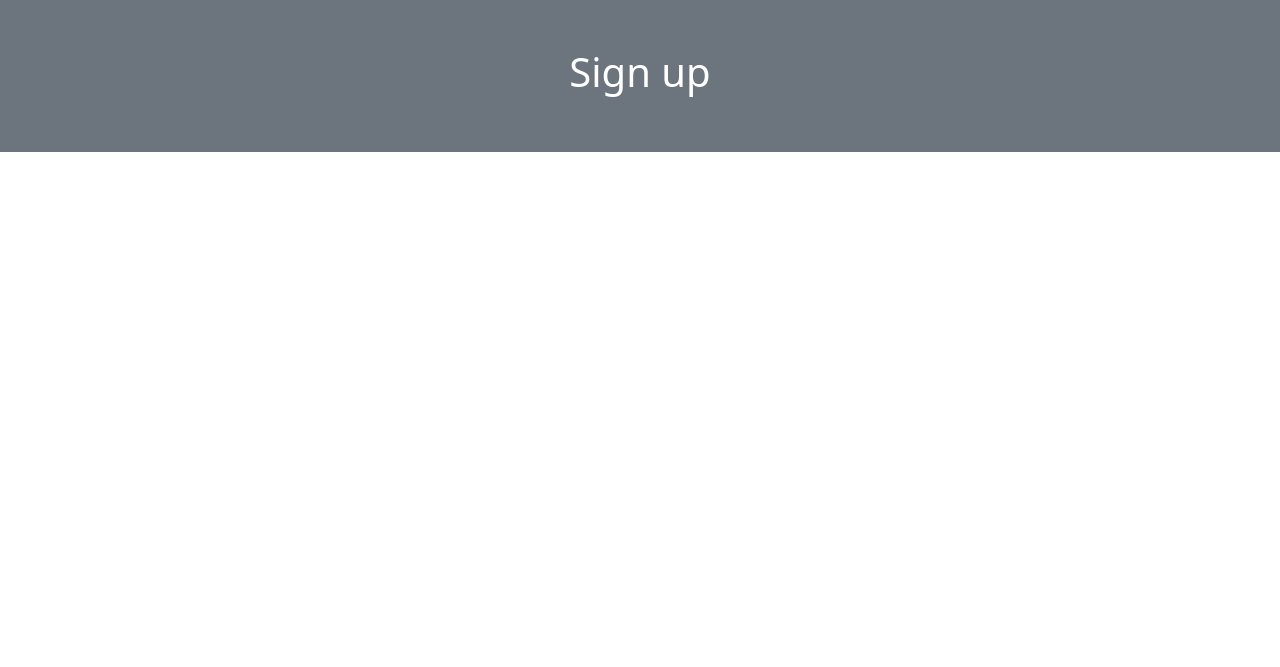
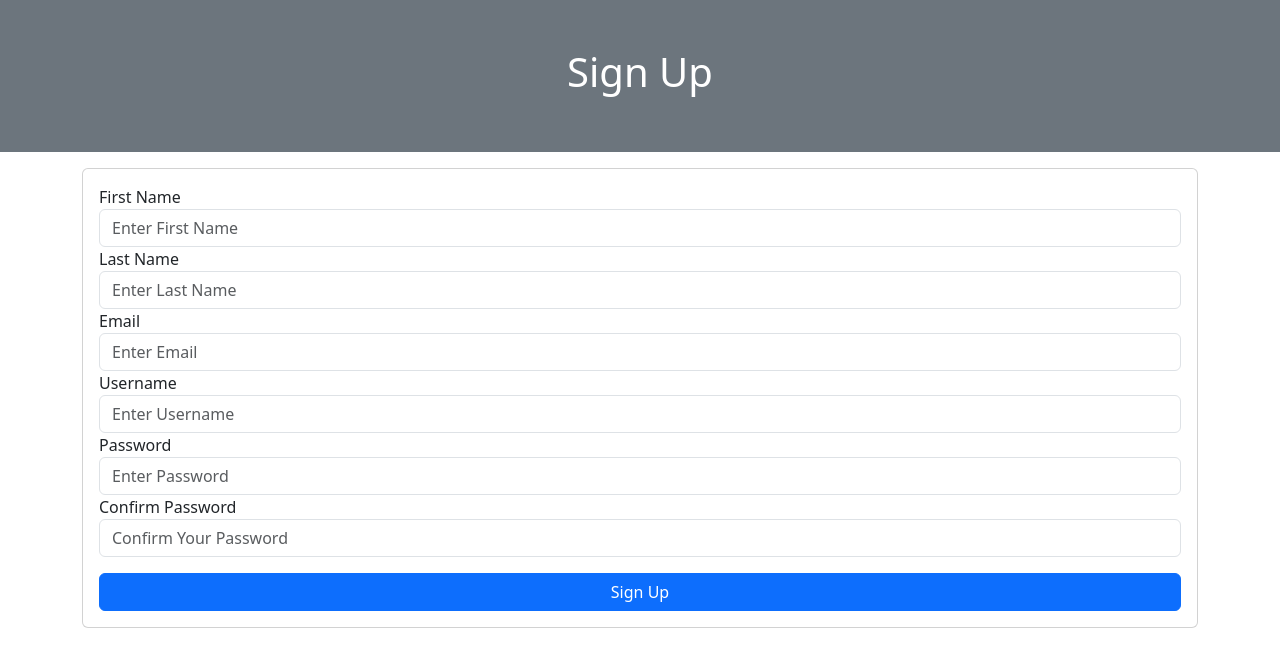
Before and after one commit to Ants1nYourPantz/kekambas-111_flask_blog, a Flask app: page /signup in a window 1280 px wide. Shown: the part 56-723 px from the top of the page. Run offline with Flask 2, Linux system fonts and the light colour scheme.

Commit message:
add flask-wtf and create sign up form

```diff
--- a/app/__init__.py
+++ b/app/__init__.py
@@ -1,6 +1,7 @@
 from flask import Flask
 
 app = Flask(__name__)
+app.config['SECRET_KEY'] = 'you-will-never-guess'
 
 
 # import all of the routes from the routes file into the current package
--- /dev/null
+++ b/app/forms.py
@@ -0,0 +1,13 @@
+from flask_wtf import FlaskForm
+from wtforms import StringField, PasswordField, SubmitField, EmailField
+from wtforms.validators import InputRequired, EqualTo
+
+
+class SignUpForm(FlaskForm):
+    first_name = StringField('First Name', validators=[InputRequired()])
+    last_name = StringField('Last Name', validators=[InputRequired()])
+    username = StringField('Username', validators=[InputRequired()])
+    email = EmailField('Email', validators=[InputRequired()])
+    password = PasswordField('Password', validators=[InputRequired()])
+    confirm_pass = PasswordField('Confirm Password', validators=[InputRequired(), EqualTo('password')])
+    submit = SubmitField('Sign Up')
--- a/app/routes.py
+++ b/app/routes.py
@@ -1,15 +1,18 @@
 from app import app
 from flask import render_template
+from fake_data import posts
+from app.forms import SignUpForm
 
 
 @app.route('/')
 def index():
-    return render_template('index.html')
+    return render_template('index.html', posts=posts, logged_in=False)
 
 
 @app.route('/signup')
 def signup():
-    return render_template('signup.html')
+    form = SignUpForm()
+    return render_template('signup.html', form=form)
 
 
 @app.route('/login')
--- a/app/templates/signup.html
+++ b/app/templates/signup.html
@@ -3,5 +3,40 @@
 {% block title %} Sign Up {% endblock %}
 
 {% block header %}
-    <h1>Sign up</h1>
+    <h1>Sign Up</h1>
 {% endblock %}
+
+{% block content %}
+    <div class="row">
+        <div class="col">
+            <div class="card mt-3">
+                <div class="card-body">
+                    <form action="" method="post">
+                        {{ form.csrf_token }}
+
+                        {{ form.first_name.label }}
+                        {{ form.first_name(class="form-control", placeholder="Enter First Name") }}
+
+                        {{ form.last_name.label }}
+                        {{ form.last_name(class="form-control", placeholder="Enter Last Name") }}
+
+                        {{ form.email.label }}
+                        {{ form.email(class="form-control", placeholder="Enter Email") }}
+
+                        {{ form.username.label }}
+                        {{ form.username(class="form-control", placeholder="Enter Username") }}
+
+                        {{ form.password.label }}
+                        {{ form.password(class="form-control", placeholder="Enter Password") }}
+
+                        {{ form.confirm_pass.label }}
+                        {{ form.confirm_pass(class="form-control", placeholder="Confirm Your Password") }}
+
+                        {{ form.submit(class="btn btn-primary w-100 mt-3") }}
+
+                    </form>
+                </div>
+            </div>
+        </div>
+    </div>
+{% endblock %}
--- /dev/null
+++ b/fake_data/__init__.py
@@ -0,0 +1 @@
+from .posts import posts
--- /dev/null
+++ b/fake_data/posts.py
@@ -0,0 +1,17 @@
+from faker import Faker
+from datetime import datetime
+
+fake = Faker()
+
+posts = []
+
+for i in range(1, 11):
+    posts.append(
+        {
+            'id': 1,
+            'title': f'Title {i}',
+            'body': fake.paragraph(),
+            'image': f'https://picsum.photos/500?random={i}',
+            'date_created': datetime.now()
+        }
+    )
--- a/requirements.txt
+++ b/requirements.txt
@@ -1,7 +1,12 @@
 click==8.1.3
 colorama==0.4.6
+Faker==18.2.0
 Flask==2.2.3
+Flask-WTF==1.1.1
 itsdangerous==2.1.2
 Jinja2==3.1.2
 MarkupSafe==2.1.2
+python-dateutil==2.8.2
+six==1.16.0
 Werkzeug==2.2.3
+WTForms==3.0.1
```
Also changed, not shown: app/templates/index.html (+14 -4 lines).
